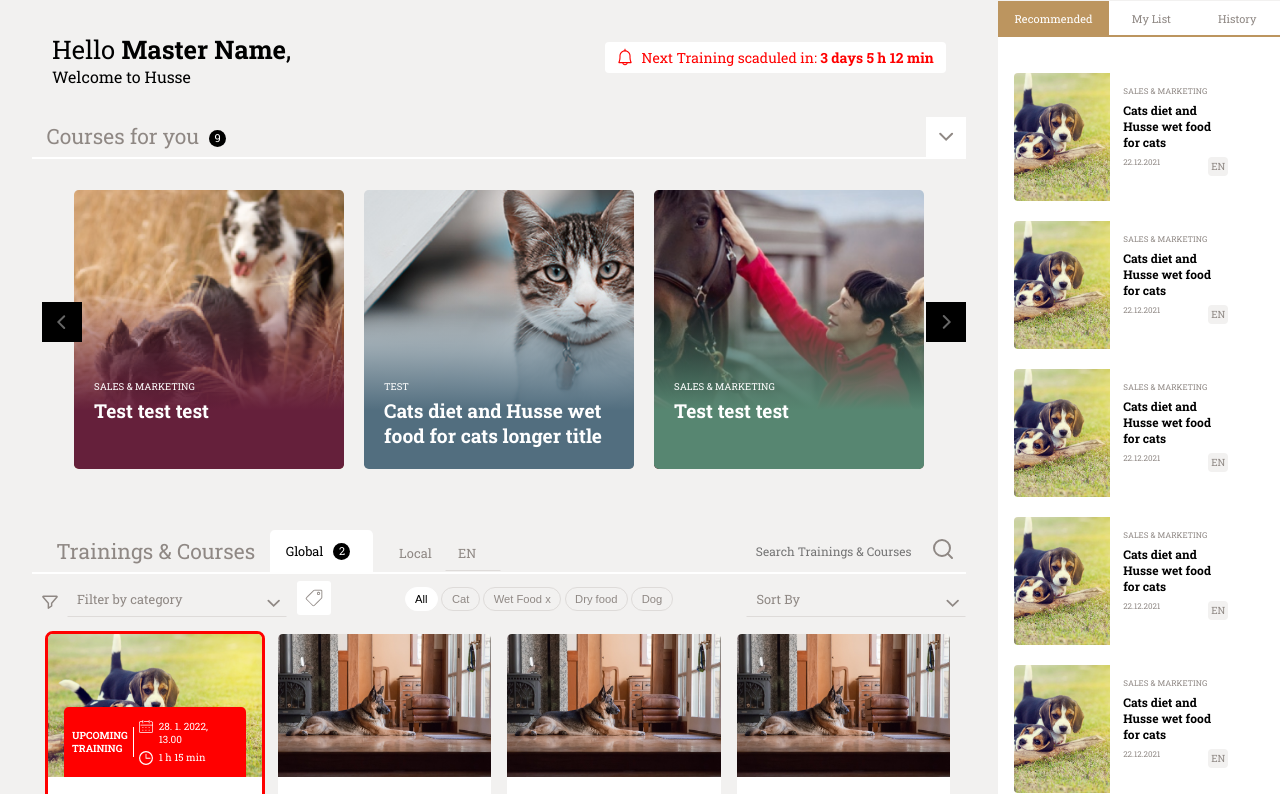
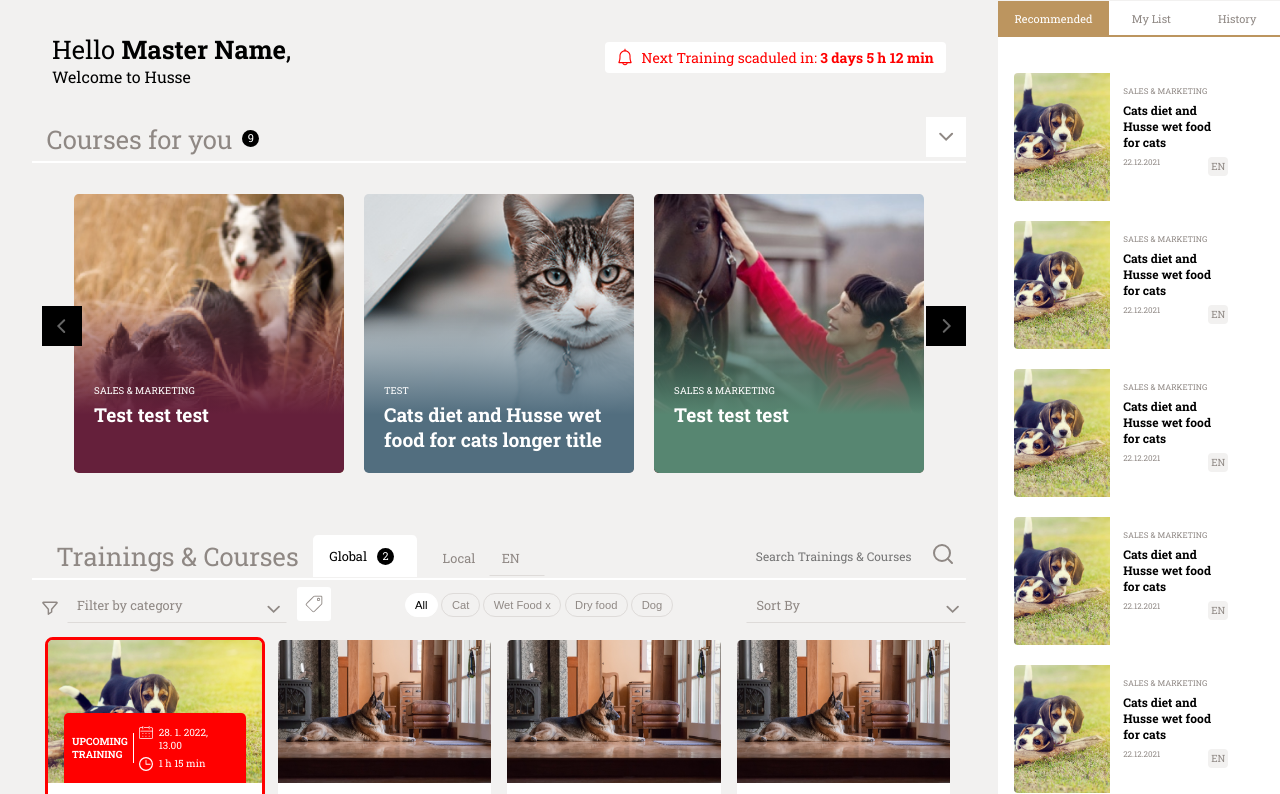
Before and after one commit to petar-petrovski/Husse, a PHP site: page / in a window 1280 px wide. Shown: the part 54-848 px from the top of the page. Run offline with PHP 8.4, Linux system fonts and the light colour scheme; some libraries are stand-ins or nearby versions.

Commit message:
unifyng font sizes and styles (titles)

```diff
--- a/css/style.css
+++ b/css/style.css
@@ -56,19 +56,9 @@ height: 45px;
   align-items: flex-end;
 }
 .navlink {
-  /* display: inline-block; */
-  border: none;
-  border-radius: 0.3rem 0.3rem 0 0;
   color: #ff0000;
   background-color: #f2f1f0;
-  margin-left: 0.6rem;
   padding: 0.6rem 1.25rem;
-  text-align: center;
-  text-decoration: none;
-  font-family: "Roboto Slab", serif;
-  font-size: 0.8rem;
-  font-weight: 400;
-  cursor: pointer;
 }
 .nav-admin {
   display: flex;
@@ -98,12 +88,6 @@ height: 45px;
   display: flex;
   position: relative;
 }
-/* .wrapper > *:nth-child(.main-container) {
-  flex: 1 1 75%;
-}
-.wrapper > *:nth-child(.sidebar) {
-  flex: 1 1 25%;
-} */
 
 .main-container {
   padding: 2rem;
@@ -116,7 +100,11 @@ height: 45px;
   padding-left: 1.25rem;
   padding-right: 1.25rem;
 }
-.welcome-header h3 {
+/* .welcome-header h3 {
+  font-size: 1.6rem;
+  font-weight: 400;
+} */
+.title-typo {
   font-size: 1.6rem;
   font-weight: 400;
 }
@@ -152,7 +140,6 @@ height: 45px;
 
 /* CAROUSEL */
 .section-title {
-  font-size: 21px;
   color: #8F8884;
   padding: 5px;
 }
@@ -301,21 +288,25 @@ height: 45px;
   padding-left: 0.6rem;
 }
 /* Tab links */
-.tablink {
-  display: inline-block;
+
+.tab-style {
+  /* display: inline-block; */
   border: none;
   border-radius: 0.3rem 0.3rem 0 0;
-  color: #8f8884;
-  background-color: transparent;
-  height: 42px;
   margin-left: 0.6rem;
-  padding: 0.3rem 1rem;
   text-align: center;
   text-decoration: none;
   font-family: "Roboto Slab", serif;
   font-size: 0.8rem;
   font-weight: 400;
   cursor: pointer;
+}
+.tablink {
+  display: inline-block;
+  color: #8f8884;
+  background-color: transparent;
+  height: 42px;
+  padding: 0.3rem 1rem;
 }
 .tablink:hover {
   background-color: #EEEBE8;
--- a/index.html
+++ b/index.html
@@ -32,9 +32,9 @@
       </div>
 
       <div class="mid-nav">
-        <button class="navlink">Home</button>
+        <button class="navlink tab-style">Home</button>
         <button
-          class="navlink"
+          class="navlink tab-style"
           style="background-color: #ffffff; color: #8f8884"
         >
           Management Centre
@@ -57,7 +57,7 @@
       <div class="main-container">
         <div class="welcome-header">
           <div class="welcome">
-            <h3>Hello <span style="font-weight: 700">Master Name</span>,</h3>
+            <h3 class="title-typo">Hello <span style="font-weight: 700">Master Name</span>,</h3>
             <p>Welcome to Husse</p>
           </div>
           <div class="notification">
@@ -70,7 +70,7 @@
         </div>
         <!-- CAROUSEL -->
         <div class="title-bar">
-          <div class="section-title">
+          <div class="section-title title-typo">
             <p class="carousel-title not-circle">Courses for you</p>
           </div>
           <div class="collaps-block">
@@ -198,17 +198,17 @@
           <div class="title-bar item-center">
 
             <div class="title" id="title">
-              <div class="section-title">
+              <div class="section-title title-typo">
                 <p>Trainings & Courses</p>
               </div>
               <button
-                class="tablink global-btn not-circle"
+                class="tablink tab-style global-btn not-circle"
                 onclick="shiftTabs('Global', this)"
                 id="defaultOpen"
               >
                 Global
               </button>
-              <button class="tablink" onclick="shiftTabs('Local', this)">
+              <button class="tablink tab-style" onclick="shiftTabs('Local', this)">
                 <div class="local">Local</div>
                 <div class="lang-drop">
                   <div class="select-box">
```
